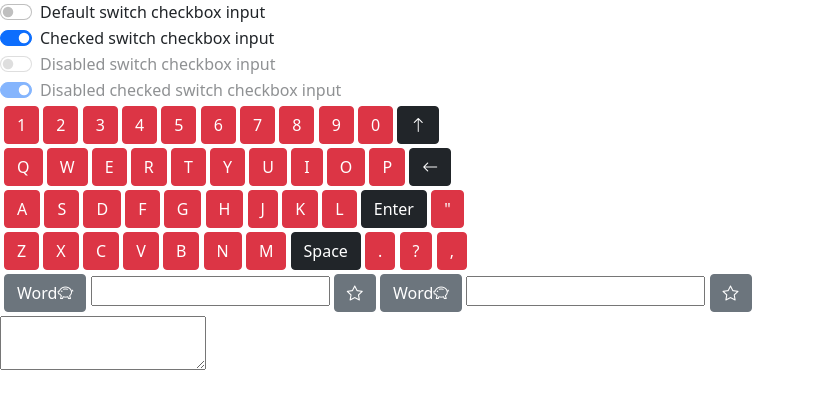
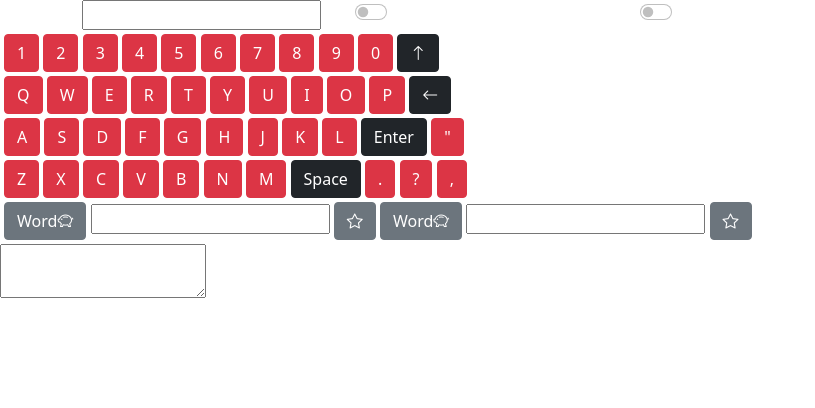
Before and after one commit to Colby-O/CSCI2348-Project, a plain HTML site: page index.html in a window 1280 px wide. Shown: the whole page, without its empty margins (0-815 px from the left). Drawn offline with nearby package versions, Linux system fonts and the light colour scheme.

Commit message:
Update index.html
Configuring the titles, text boxes and the toggles in lab March 2, 2022

```diff
--- a/index.html
+++ b/index.html
@@ -45,50 +45,44 @@
   </head>
 
   <body>
+     <!--   Mohammed Al-Bashiri (A00391502)  March 2, 2022 -->
+  <!--   this is the container for the text box and the switches   -->
+  <div class="container" >
+  <div class="row">
+
+   <!--   Mohammed Al-Bashiri (A00391502) March 2, 2022 -->
+   <!--   this is for the text boxes  -->
+  <div  class="btn-group w-25" role="group" aria-label="Basic radio toggle button group">
+            <input type="text" id="text2" />
+
+        </div>
+
+    <!--   Mohammed Al-Bashiri (A00391502) March 2, 2022 -->
+    <!--   this is for the switch toggles   -->
     <!-- Rounded switch -->
-    <div class="form-check form-switch">
+    <div  class="form-check form-switch w-25">
       <input
         class="form-check-input"
         type="checkbox"
-        id="flexSwitchCheckDefault"
+        id="flexSwitchCheckDefault-1"
       />
       <label class="form-check-label" for="flexSwitchCheckDefault"
-        >Default switch checkbox input</label
+        ></label
       >
     </div>
-    <div class="form-check form-switch">
+
+    <div  class="form-check form-switch w-25">
       <input
         class="form-check-input"
         type="checkbox"
-        id="flexSwitchCheckChecked"
-        checked
+        id="flexSwitchCheckDefault-2"
       />
-      <label class="form-check-label" for="flexSwitchCheckChecked"
-        >Checked switch checkbox input</label
+      <label class="form-check-label" for="flexSwitchCheckDefault"
+        ></label
       >
     </div>
-    <div class="form-check form-switch">
-      <input
-        class="form-check-input"
-        type="checkbox"
-        id="flexSwitchCheckDisabled"
-        disabled
-      />
-      <label class="form-check-label" for="flexSwitchCheckDisabled"
-        >Disabled switch checkbox input</label
-      >
     </div>
-    <div class="form-check form-switch">
-      <input
-        class="form-check-input"
-        type="checkbox"
-        id="flexSwitchCheckCheckedDisabled"
-        checked
-        disabled
-      />
-      <label class="form-check-label" for="flexSwitchCheckCheckedDisabled"
-        >Disabled checked switch checkbox input</label
-      >
+
     </div>
 
     <!-- Keyboard -->
```
